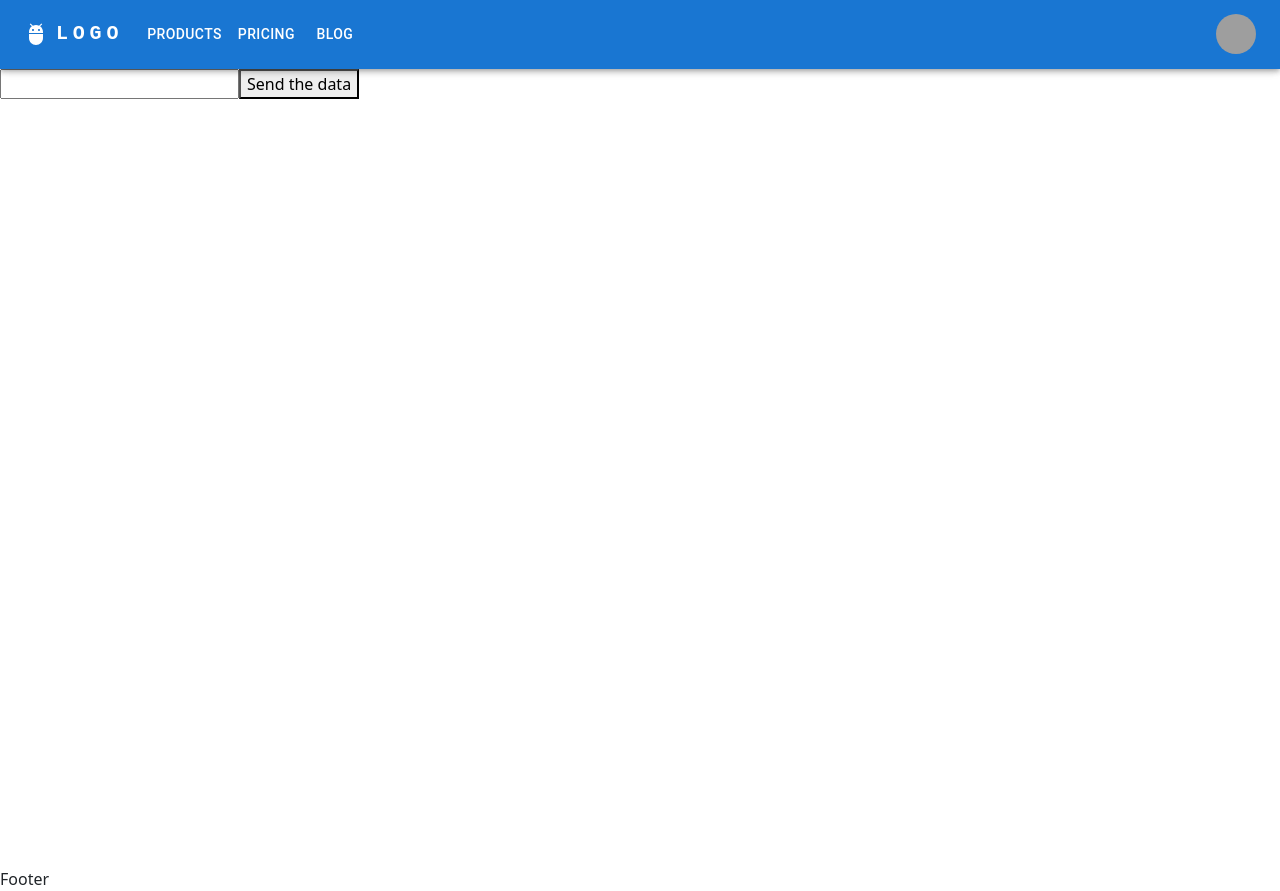
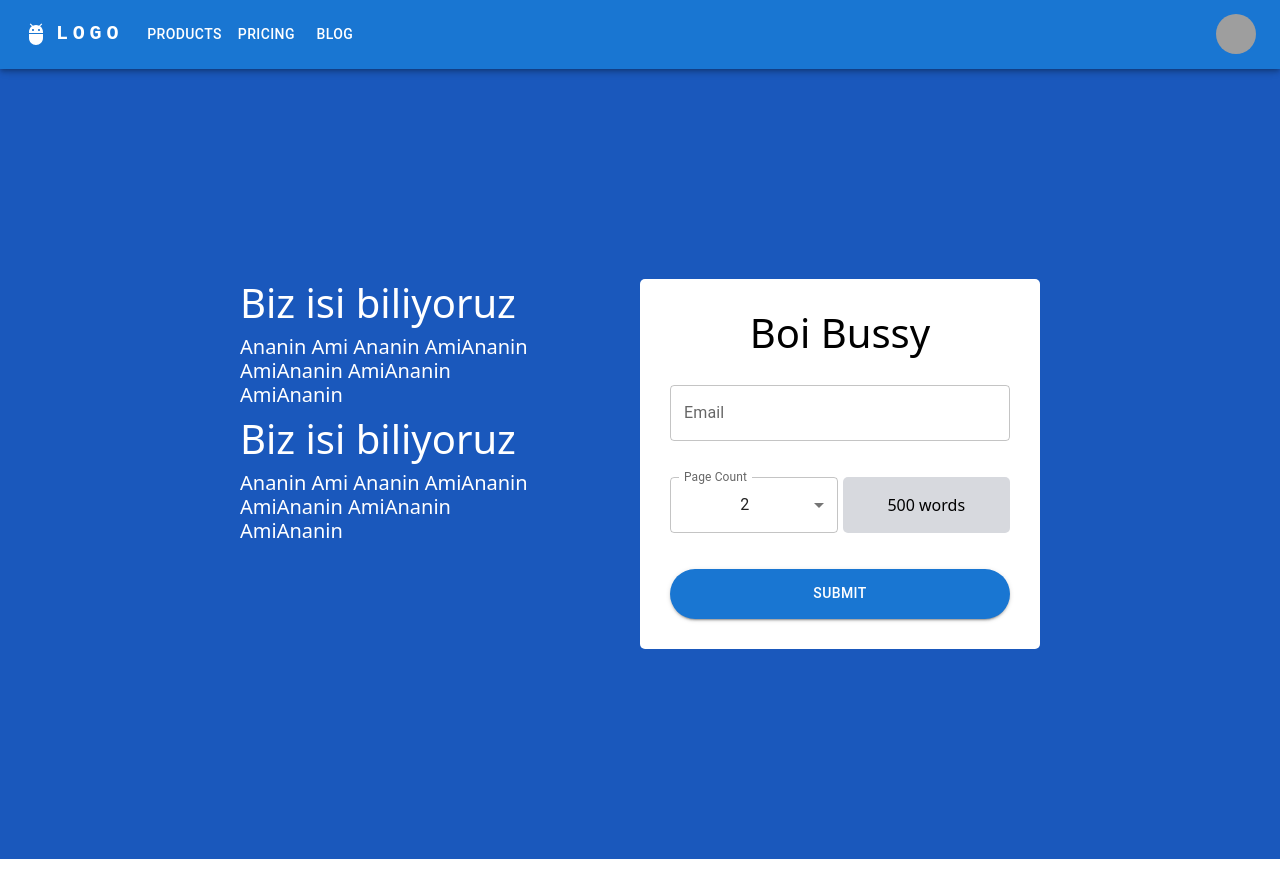
Before and after one commit to olsenbudanur/ChatGPT_Project, a React (Create React App) app in the folder client/: page / in a window 1280 px wide. After the commit the page ends 859 px from the top, so only its background shows below. Built offline with nearby package versions, Linux system fonts and the light colour scheme; grey boxes are pictures that could not be loaded.

Commit message:
ananin ami

```diff
--- a/client/src/App.tsx
+++ b/client/src/App.tsx
@@ -1,19 +1,19 @@
 import { BrowserRouter as Router, Routes, Route } from "react-router-dom";
 import Home from "./pages/Home";
 import TestingPage from "./pages/TestingPage";
-import Navbar from "./components/navbar/Navbar";
-import Footer from "./components/footer/Footer";
-import 'bootstrap/dist/css/bootstrap.min.css';
+import Navbar from "./components/Navbar/Navbar";
+import Footer from "./components/Footer/Footer";
+import "bootstrap/dist/css/bootstrap.min.css";
 
 function App() {
   return (
     <Router>
       <Navbar></Navbar>
       <Routes>
-				<Route path="/test" element={<Home />} />
-				<Route path="/" element={<TestingPage />} />
+        <Route path="/" element={<Home />} />
+        <Route path="/test" element={<TestingPage />} />
       </Routes>
-			<Footer></Footer>
+      {/* <Footer></Footer> */}
     </Router>
   );
 }
--- a/client/src/index.css
+++ b/client/src/index.css
@@ -1,13 +1,15 @@
 body {
   margin: 0;
-  font-family: -apple-system, BlinkMacSystemFont, 'Segoe UI', 'Roboto', 'Oxygen',
-    'Ubuntu', 'Cantarell', 'Fira Sans', 'Droid Sans', 'Helvetica Neue',
+  font-family: -apple-system, BlinkMacSystemFont, "Segoe UI", "Roboto", "Oxygen",
+    "Ubuntu", "Cantarell", "Fira Sans", "Droid Sans", "Helvetica Neue",
     sans-serif;
   -webkit-font-smoothing: antialiased;
   -moz-osx-font-smoothing: grayscale;
+
+  box-sizing: border-box;
 }
 
 code {
-  font-family: source-code-pro, Menlo, Monaco, Consolas, 'Courier New',
+  font-family: source-code-pro, Menlo, Monaco, Consolas, "Courier New",
     monospace;
 }
--- a/client/src/index.tsx
+++ b/client/src/index.tsx
@@ -2,7 +2,6 @@ import React from 'react';
 import ReactDOM from 'react-dom/client';
 import './index.css';
 import App from './App';
-import reportWebVitals from './reportWebVitals';
 
 const root = ReactDOM.createRoot(
   document.getElementById('root') as HTMLElement
@@ -12,8 +11,3 @@ root.render(
     <App />
   </React.StrictMode>
 );
-
-// If you want to start measuring performance in your app, pass a function
-// to log results (for example: reportWebVitals(console.log))
-// or send to an analytics endpoint. Learn more: https://bit.ly/CRA-vitals
-reportWebVitals();
--- a/client/src/pages/Home.jsx
+++ /dev/null
@@ -1,24 +0,0 @@
-import React, { useState } from "react";
-import { Navbar } from "react-bootstrap";
-import Footer from "../components/footer/Footer";
-
-function Home() {
-	const [isOpen, setIsOpen] = useState(true);
-
-	const toggle = () => {
-		setIsOpen(!isOpen);
-	};
-
-	const mystyle = {
-		background: "none",
-	};
-
-	return (
-		<div style={mystyle}>
-			{/* <SideBar isOpen={isOpen} toggle={toggle} /> */}
-			Home page testing
-		</div>
-	);
-}
-
-export default Home;
--- /dev/null
+++ b/client/src/pages/Home/Home.styles.ts
@@ -0,0 +1,69 @@
+import styled from "styled-components";
+
+export const Wrapper = styled.div`
+  width: 100%;
+  background-color: #1a58bc;
+
+  display: grid;
+  place-items: center;
+
+  color: white;
+`;
+
+export const TextLoginWrapper = styled.div`
+  display: grid;
+  grid-template-columns: 300px 400px;
+  grid-gap: 100px;
+
+  margin-top: 200px;
+  margin-bottom: 200px;
+  padding: 10px;
+
+  @media (max-width: 700px) {
+    grid-template-columns: none;
+    width: 70%;
+    grid-template-rows: 1fr 1fr;
+  }
+`;
+
+export const TextWrapper = styled.div``;
+
+export const LoginWrapper = styled.div`
+  background-color: white;
+  border-radius: 5px;
+
+  text-align: center;
+  padding: 30px;
+  display: grid;
+  grid-gap: 20px;
+`;
+
+export const Title = styled.h1``;
+
+export const SubTitle = styled.h5``;
+
+export const PagesWrapper = styled.div`
+  display: grid;
+  grid-template-columns: 1fr 1fr;
+  grid-gap: 5px;
+`;
+
+export const WordCount = styled.div`
+  background-color: #d7d9de;
+  text-align: center;
+
+  border-radius: 5px;
+  margin-top: 16px;
+
+  display: grid;
+  align-items: center;
+  color: black;
+`;
+
+export const ButtonWrapper = styled.div`
+  width: 100%;
+`;
+
+export const BoiBussy = styled.h1`
+  color: black;
+`;
--- /dev/null
+++ b/client/src/pages/Home/Home.tsx
@@ -0,0 +1,79 @@
+import React, { useState } from "react";
+
+import TextField from "@mui/material/TextField";
+import { Navbar } from "react-bootstrap";
+import Footer from "../../components/Footer/Footer";
+import InputLabel from "@mui/material/InputLabel";
+import MenuItem from "@mui/material/MenuItem";
+import FormControl from "@mui/material/FormControl";
+import Select, { SelectChangeEvent } from "@mui/material/Select";
+import Button from "@mui/material/Button";
+
+import * as S from "./Home.styles";
+
+function Home() {
+  const [pageCount, setPageCount] = React.useState("2");
+
+  const handleChange = (event: SelectChangeEvent) => {
+    setPageCount(event.target.value);
+  };
+
+  return (
+    <S.Wrapper>
+      <S.TextLoginWrapper>
+        <S.TextWrapper>
+          <S.Title>Biz isi biliyoruz</S.Title>
+          <S.SubTitle>
+            Ananin Ami Ananin AmiAnanin AmiAnanin AmiAnanin AmiAnanin
+          </S.SubTitle>
+
+          <S.Title>Biz isi biliyoruz</S.Title>
+          <S.SubTitle>
+            Ananin Ami Ananin AmiAnanin AmiAnanin AmiAnanin AmiAnanin
+          </S.SubTitle>
+        </S.TextWrapper>
+        <S.LoginWrapper>
+          <S.BoiBussy>Boi Bussy</S.BoiBussy>
+          <TextField
+            label="Email"
+            fullWidth
+            error={false}
+            placeholder="Your Email..."
+          />
+          <S.PagesWrapper>
+            <FormControl sx={{ marginTop: 2 }}>
+              <InputLabel>Page Count</InputLabel>
+              <Select
+                value={pageCount}
+                label="Page Count"
+                onChange={handleChange}
+                fullWidth
+              >
+                <MenuItem value={1}>1</MenuItem>
+                <MenuItem value={2}>2</MenuItem>
+                <MenuItem value={3}>3</MenuItem>
+                <MenuItem value={4}>4</MenuItem>
+                <MenuItem value={5}>5</MenuItem>
+                <MenuItem value={6}>6</MenuItem>
+                <MenuItem value={7}>7</MenuItem>
+                <MenuItem value={8}>8</MenuItem>
+                <MenuItem value={9}>9</MenuItem>
+              </Select>
+            </FormControl>
+
+            <S.WordCount>{Number(pageCount) * 250} words</S.WordCount>
+          </S.PagesWrapper>
+          <Button
+            fullWidth
+            sx={{ marginTop: 2, height: 50, borderRadius: 10 }}
+            variant="contained"
+          >
+            Submit
+          </Button>
+        </S.LoginWrapper>
+      </S.TextLoginWrapper>
+    </S.Wrapper>
+  );
+}
+
+export default Home;
--- /dev/null
+++ b/client/src/pages/Home/index.ts
@@ -0,0 +1,3 @@
+import Home from "./Home";
+
+export default Home;
--- a/client/src/pages/TestingPage.tsx
+++ b/client/src/pages/TestingPage.tsx
@@ -38,11 +38,7 @@ function TestingPage() {
         index = -1;
         let interval = setInterval(() => {
           if (index < data.body.length) {
-						setValue(
-							(value) =>
-								(value +=
-									data.body.charAt(index))
-						);
+            setValue((value) => (value += data.body.charAt(index)));
             index++;
           } else {
             clearInterval(interval);
@@ -63,39 +59,7 @@ function TestingPage() {
         onChange={(e) => setChatGPTMessage(e.target.value)}
       />
       <button onClick={submit}>Send the data</button>
-			<br></br>
-			<br></br>
-			<br></br>
-			<br></br>
-			<br></br>
-			<br></br>
-			<br></br>
-			<br></br>
-			<br></br>
-			<br></br>
-			<br></br>
-			<br></br>
-			<br></br>
-			<br></br>
-			<br></br>
-			<br></br>
-			<br></br>
-			<br></br>
-			<br></br>
-			<br></br>
-			<br></br>
-			<br></br>
-			<br></br>
-			<br></br>
-			<br></br>
-			<br></br>
-			<br></br>
-			<br></br>
-			<br></br>
-			<br></br>
-			<br></br>
-			<br></br>
-			<div>{value}</div>
+
       <br></br>
     </div>
   );
--- a/client/src/react-app-env.d.ts
+++ /dev/null
@@ -1 +0,0 @@
-/// <reference types="react-scripts" />
--- a/client/src/reportWebVitals.ts
+++ /dev/null
@@ -1,15 +0,0 @@
-import { ReportHandler } from 'web-vitals';
-
-const reportWebVitals = (onPerfEntry?: ReportHandler) => {
-  if (onPerfEntry && onPerfEntry instanceof Function) {
-    import('web-vitals').then(({ getCLS, getFID, getFCP, getLCP, getTTFB }) => {
-      getCLS(onPerfEntry);
-      getFID(onPerfEntry);
-      getFCP(onPerfEntry);
-      getLCP(onPerfEntry);
-      getTTFB(onPerfEntry);
-    });
-  }
-};
-
-export default reportWebVitals;
```
Also changed, not shown: client/src/setupTests.ts (deleted, +0 -5 lines), client/src/pages/Profile.tsx (renamed from client/src/pages/Profile.jsx), 2 other files (tests, documents, lock files or other folders). Lines whose indentation alone changed are shown as unchanged.
